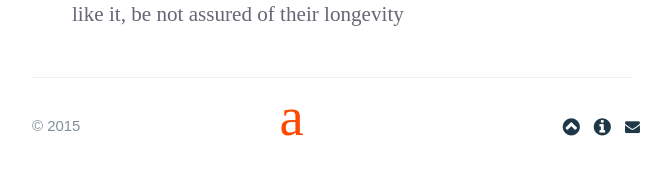
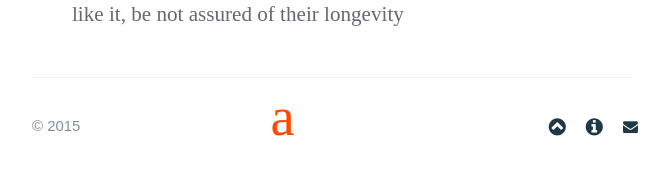
Before and after one commit to arcions/arcions.github.io, a Jekyll site: the page built from about/index.html, in a window 1280 px wide. Shown: the part 980-1156 px from the top of the page, without its empty margins (308-979 px from the left). Built offline with Jekyll 4.4.1, drawn with Linux system fonts in a browser that asks for light colours; nearby versions of some CDN libraries; some web fonts are replaced; Markdown is read by kramdown in place of the engine named in the settings.

Commit message:
Update main.css

```diff
--- a/stylesheets/main.css
+++ b/stylesheets/main.css
@@ -528,8 +528,8 @@ nav a {
     background: #fff;
     text-align: right;
     line-height: 25px;
-    margin-left: 13px;
-    margin-right: -9px;
+    margin-left: 17px;
+    margin-right: -7px;
     /* padding-left: 2px; */
     position: relative;
 }
@@ -540,10 +540,10 @@ nav a {
     position: absolute;
     content: "";
     z-index: -1;
-    top: 2px;
-    left: 2px;
-    bottom: 2px;
-    right: 2px;
+    top: 4px;
+    left: 4px;
+    bottom: 4px;
+    right: 4px;
     transition: all ease 0.23s;
 }
 
```
